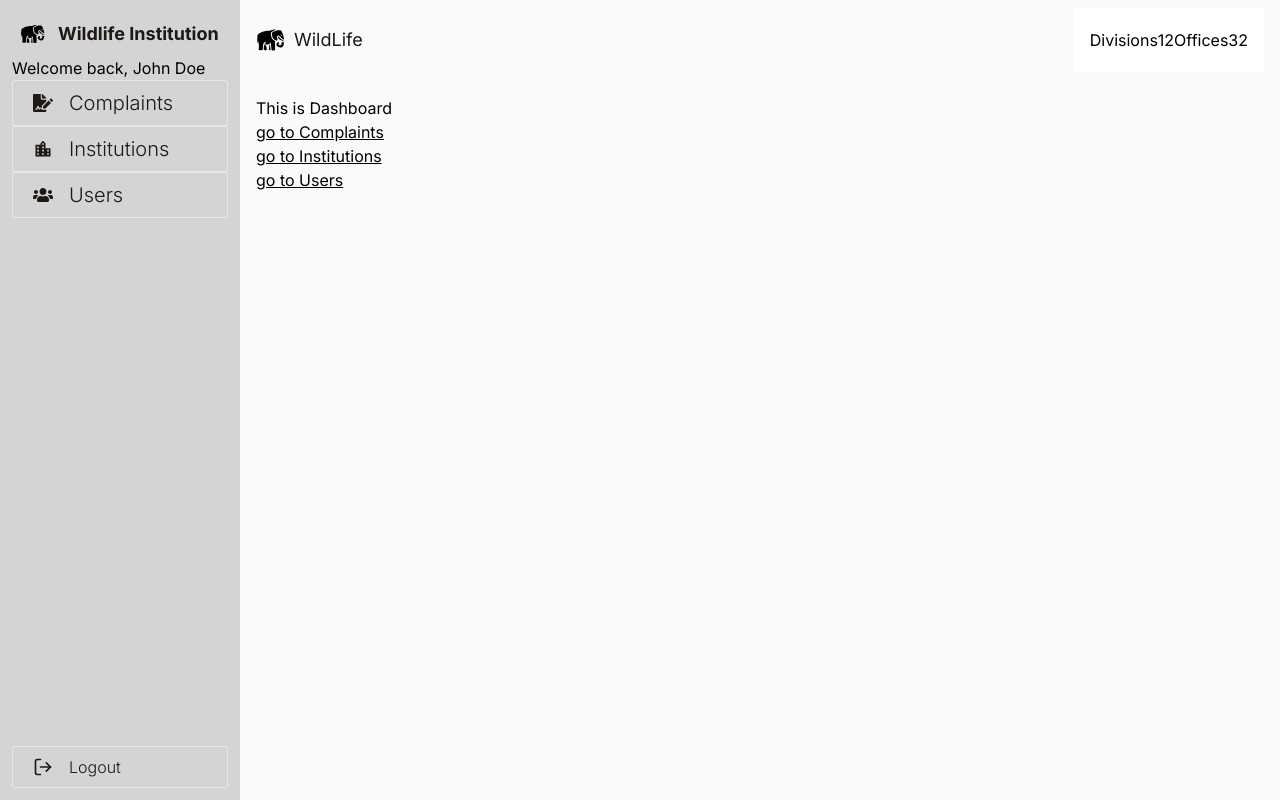
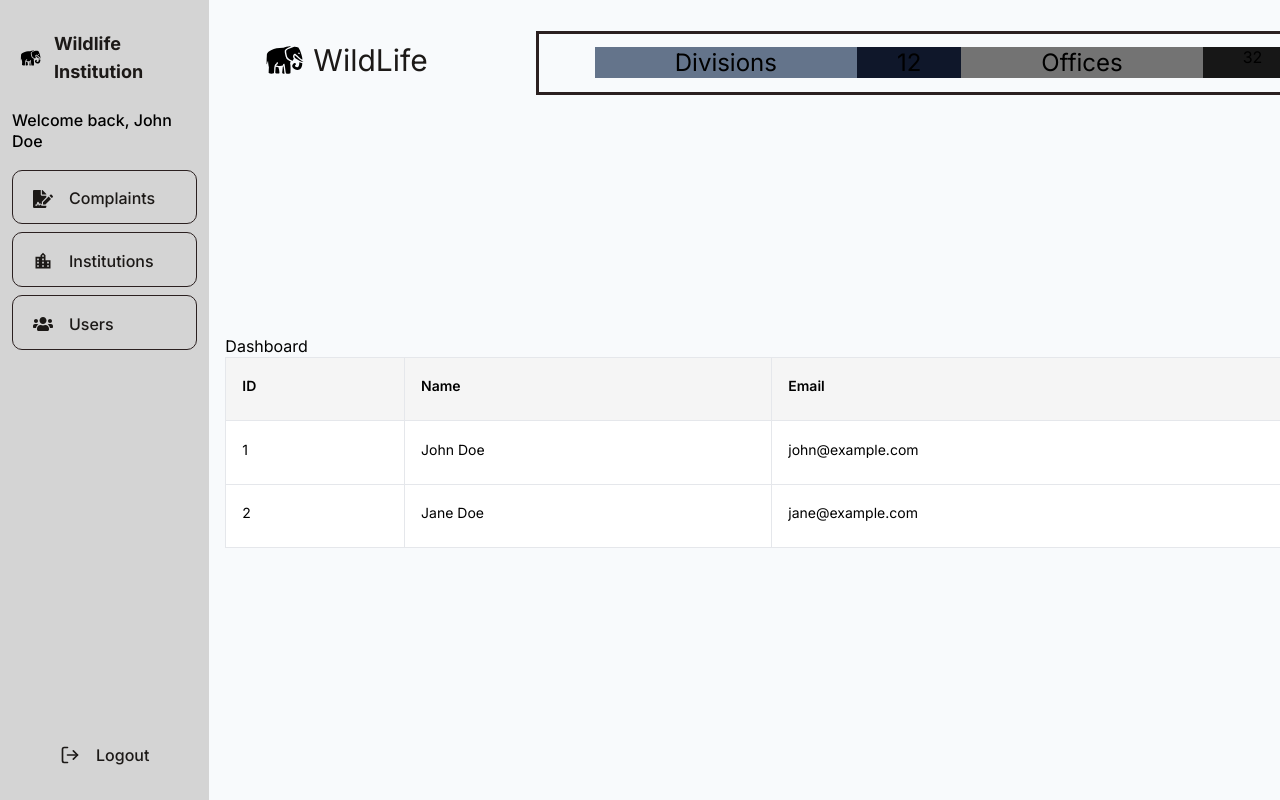
Before and after one commit to SDP-Group-Js/ECMS-Frontend, a Next.js app: page /dashboard/institution in a window 1280 px wide. Built offline with nearby package versions, Linux system fonts and the light colour scheme.

Commit message:
Updated basic UI for dashboard

```diff
--- a/app/components/Dashboard.tsx
+++ b/app/components/Dashboard.tsx
@@ -1,21 +1,20 @@
+// pages/dashboard.js
 import React from 'react';
-import Link from 'next/link';
+import UserTable from '../components/UserTable';
+
+
+const users = [
+  { id: 1, name: 'John Doe', email: 'john@example.com' },
+  { id: 2, name: 'Jane Doe', email: 'jane@example.com' },
+  // Add more users as needed
+];
 
 export default function Dashboard() {
   return (
-    <div>
-        <p>This is Dashboard</p>
-        <Link href="/Complaints" className="underline">
-          go to Complaints
-        </Link>
-        <br></br>
-        <Link href="/Institutions" className="underline">
-          go to Institutions
-        </Link>
-        <br></br>
-        <Link href="/Users" className="underline">
-          go to Users
-        </Link>
+    <div className='py-60'>
+      <p>Dashboard</p>
+      <UserTable users={users} />
+      {/* Other content or links */}
     </div>
-  )
+  );
 }
--- /dev/null
+++ b/app/components/UpdateInstDetails.tsx
@@ -0,0 +1,84 @@
+// components/InstitutionUpdateModal.js
+import React, { useState, ChangeEvent, FormEvent } from 'react';
+import Modal from 'react-modal';
+
+interface Institution {
+  name: string;
+  location: string;
+  // Add other properties as needed
+}
+
+interface InstitutionUpdateModalProps {
+  isOpen: boolean;
+  onClose: () => void;
+  onSubmit: (updatedDetails: Institution) => void;
+  currentDetails: Institution;
+}
+
+Modal.setAppElement('#__next'); // Set the app root element
+
+const InstitutionUpdateModal: React.FC<InstitutionUpdateModalProps> = ({
+  isOpen,
+  onClose,
+  onSubmit,
+  currentDetails,
+}) => {
+  const [updatedDetails, setUpdatedDetails] = useState<Institution>(currentDetails);
+
+  const handleChange = (e: ChangeEvent<HTMLInputElement>) => {
+    const { name, value } = e.target;
+    setUpdatedDetails((prevDetails) => ({ ...prevDetails, [name]: value }));
+  };
+
+  const handleSubmit = (e: FormEvent<HTMLFormElement>) => {
+    e.preventDefault();
+    // Call the onSubmit function with the updated details
+    onSubmit(updatedDetails);
+    onClose(); // Close the modal
+  };
+
+  return (
+    <Modal isOpen={isOpen} onRequestClose={onClose} className="modal">
+      <div className="modal-content">
+        <h2 className="text-2xl font-bold mb-4">Update Institution Details</h2>
+        <form onSubmit={handleSubmit}>
+          <div className="mb-4">
+            <label className="block text-sm font-medium text-gray-700">Name:</label>
+            <input
+              type="text"
+              name="name"
+              value={updatedDetails.name || ''}
+              onChange={handleChange}
+              className="mt-1 p-2 border rounded-md w-full"
+            />
+          </div>
+          <div className="mb-4">
+            <label className="block text-sm font-medium text-gray-700">Location:</label>
+            <input
+              type="text"
+              name="location"
+              value={updatedDetails.location || ''}
+              onChange={handleChange}
+              className="mt-1 p-2 border rounded-md w-full"
+            />
+          </div>
+          {/* Add more form fields as needed */}
+          <button
+            type="submit"
+            className="bg-blue-500 text-white px-4 py-2 rounded-md hover:bg-blue-600"
+          >
+            Update Details
+          </button>
+        </form>
+        <button
+          onClick={onClose}
+          className="mt-4 bg-gray-400 text-white px-4 py-2 rounded-md hover:bg-gray-500"
+        >
+          Close
+        </button>
+      </div>
+    </Modal>
+  );
+};
+
+export default InstitutionUpdateModal;
--- /dev/null
+++ b/app/components/UserRow.tsx
@@ -0,0 +1,21 @@
+'use client'
+
+import React from 'react';
+
+interface User {
+    id: number;
+    name: string;
+    email: string;
+}
+
+const UserRow: React.FC<{ user: User }> = ({ user }) => {
+    return (
+      <tr>
+        <td className="border px-4 py-2">{user.id}</td>
+        <td className="border px-4 py-2">{user.name}</td>
+        <td className="border px-4 py-2">{user.email}</td>
+      </tr>
+    );
+  };
+
+export default UserRow;
--- /dev/null
+++ b/app/components/UserTable.tsx
@@ -0,0 +1,33 @@
+import React from 'react';
+import UserRow from './UserRow';
+
+interface User {
+  id: number;
+  name: string;
+  email: string;
+}
+
+interface UserTableProps {
+  users: User[];
+}
+
+const UserTable: React.FC<UserTableProps> = ({ users}) => {
+  return (
+    <table className="min-w-full bg-white border border-gray-300">
+      <thead>
+        <tr>
+          <th className="border px-4 py-2">ID</th>
+          <th className="border px-4 py-2">Name</th>
+          <th className="border px-4 py-2">Email</th>
+        </tr>
+      </thead>
+      <tbody>
+        {users.map((user) => (
+          <UserRow key={user.id} user={user} />
+        ))}
+      </tbody>
+    </table>
+  );
+};
+
+export default UserTable;
--- a/app/components/lib/consts/navigation.jsx
+++ b/app/components/lib/consts/navigation.jsx
@@ -12,19 +12,19 @@ export const DASHBOARD_SIDEBAR_LINKS = [
     {
 		key: 'complaints',
 		label: 'Complaints',
-		path: '/Complaints',
+		path: './Complaints',
 		icon: <FaFileSignature />
 	},
 	{
 		key: 'institutions',
 		label: 'Institutions',
-		path: '/Institutions',
+		path: './Institutions',
 		icon: <MdOutlineLocationCity />
 	},
 	{
 		key: 'users',
 		label: 'Users',
-		path: '/Users',
+		path: './Users',
 		icon: <FaUsers />
 	}
 ]
--- a/app/components/shared/Header.tsx
+++ b/app/components/shared/Header.tsx
@@ -3,21 +3,21 @@ import { GiElephant } from "react-icons/gi"
 
 export default function Header() {
   return (
-    <div className='h-20 px-4 flex justify-between items-center'>
+    <div className='h-20 px-7 flex justify-between items-center'>
 
         <div className='flex justify-between items-center gap-2 tg'>
-            <GiElephant fontSize={30}/>
+            <GiElephant fontSize={40}/>
             <span className='text-stone-900 text-lg ts'>WildLife</span>
         </div>
 
-        <div className='px-4 flex justify-between pd bg-white h-16 items-center'>
+        <div className='px-14 flex justify-between pd h-16 items-center'>
             <div className='flex justify-between'>
-                <div className='dt'>Divisions</div>
-                <div className='df'>12</div>
+                <div className='dt px-20 bg-slate-500'>Divisions</div>
+                <div className='df px-10 bg-slate-900'>12</div>
             </div>
-            <div className='flex justify-between'>
-                <div className='dt'>Offices</div>
-                <div className='dp'>32</div>
+            <div className='flex justify-between '>
+                <div className='dt px-20 bg-neutral-500'>Offices</div>
+                <div className='dp px-10 bg-neutral-900'>32</div>
             </div>
         </div>
 
--- a/app/components/shared/Sidebar.tsx
+++ b/app/components/shared/Sidebar.tsx
@@ -1,4 +1,3 @@
-// components/Sidebar.js
 'use client'
 
 import { useState } from 'react'
@@ -33,7 +32,7 @@ const SidebarLink: React.FC<SidebarLinkProps> = ({ item }) => {
 };
 
 const Sidebar: React.FC = () => {
-  // Dummy user data (replace this with your actual user data)
+  // Dummy user data
   const userData = {
     name: 'John Doe',
   };
--- a/app/index.css
+++ b/app/dashboard/institution/index.css
@@ -23,9 +23,7 @@
 	th {
 		@apply font-semibold;
 	}
-	a {
-		@apply text-sky-500 hover:underline;
-	}
+
 }
 
 .px-1 {
@@ -44,6 +42,9 @@
   border-color:rgb(43, 32, 32);
   margin-bottom:0.5rem;
   font-weight:500;
+  font-family: 'Inter', sans-serif;
+  line-height: 1.3;
+  font-size:medium;
 }
 
 .pr{
@@ -57,21 +58,21 @@
 }
 
 .dt{
-  padding-right:100px;
-  padding-left:80px;
+  /* padding-right:100px;
+  padding-left:80px; */
   font-size:24px;
 }
 
 .df{
-  padding-right:250px;
-  padding-left:20px;
+  /* padding-right:250px;
+  padding-left:20px; */
   font-size:24px;
 
 }
 
 .dp{
-  padding-right:10px;
-  font-size:24px;
+  /* padding-right:10px;
+  font-size:24px; */
 
 }
 
@@ -84,10 +85,18 @@
   padding-top:10px;
   padding-left:30px;
   margin-top:30px;
+  padding-left: 1.75rem;
+  padding-right: 6.75rem;
+}
 
-}
+
 .pd{
   border:solid;
   border-color:rgb(43, 32, 32);
   margin-top:45px;
 }
+
+.px-7 {
+  padding-left: 1.75rem;
+  padding-right: 3rem;
+}
--- a/app/dashboard/institution/page.tsx
+++ b/app/dashboard/institution/page.tsx
@@ -4,6 +4,8 @@ import React from 'react'
 import Sidebar from '../../components/shared/Sidebar'
 import Header from '../../components/shared/Header'
 import Dashboard from '../../components/Dashboard'
+import './index.css';
+
 export default function Home(){
     return (
         <div className='flex flex-row bg-slate-50 h-screen w-screen overflow-hidden'>
--- a/package.json
+++ b/package.json
@@ -9,6 +9,7 @@
     "lint": "next lint"
   },
   "dependencies": {
+    "@types/react-modal": "^3.16.3",
     "@types/react-router-dom": "^5.3.3",
     "classname": "^0.0.0",
     "classnames": "^2.3.2",
@@ -16,6 +17,7 @@
     "react": "^18",
     "react-dom": "^18",
     "react-icons": "^4.12.0",
+    "react-modal": "^3.16.1",
     "react-router-dom": "^6.21.0"
   },
   "devDependencies": {
```
Also changed, not shown: 1 other file (tests, documents, lock files or other folders).
